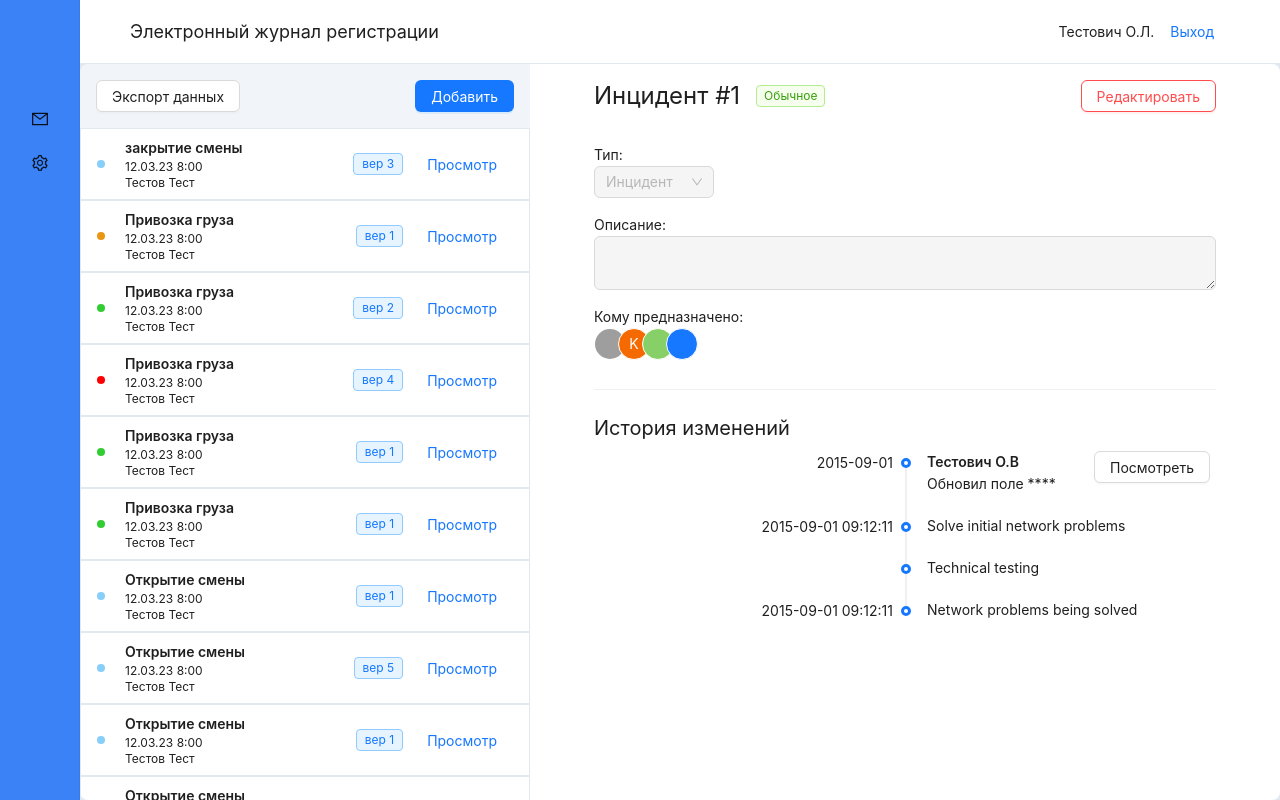
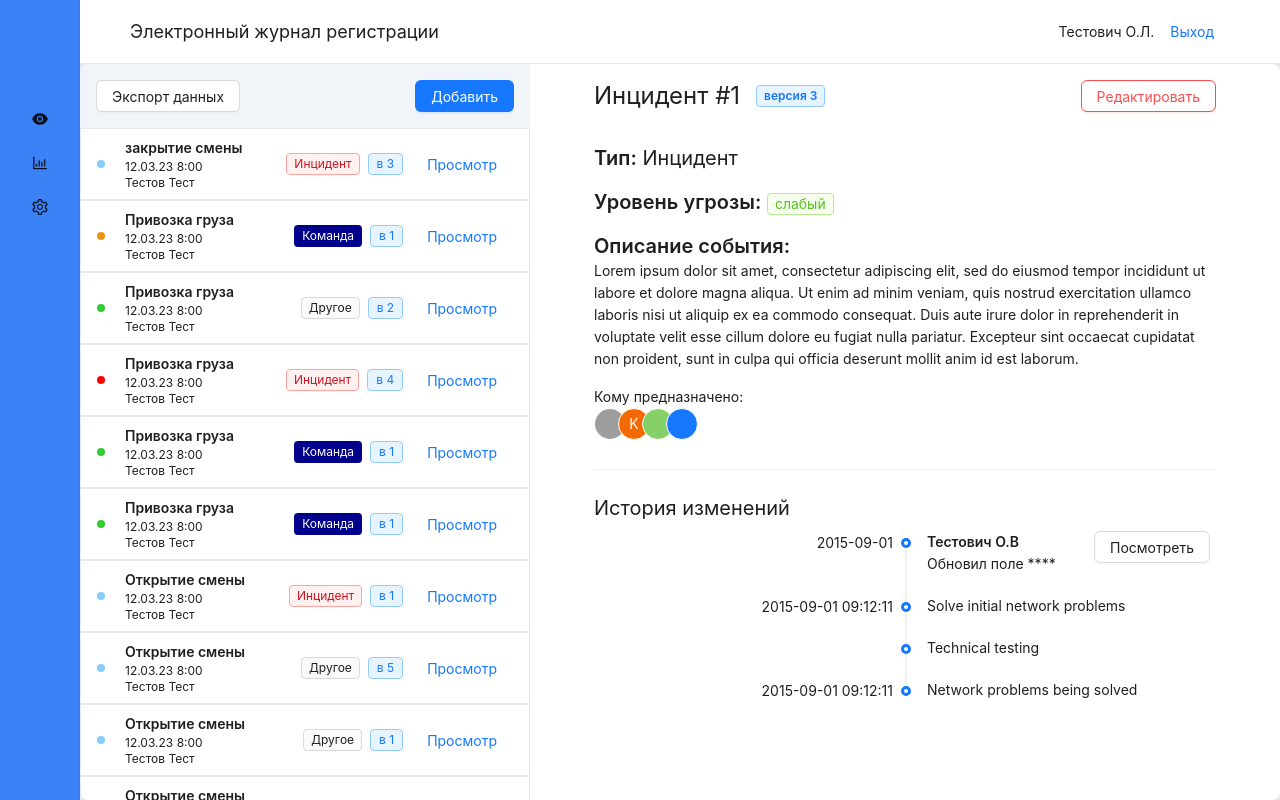
Before and after one commit to EDRO-Technologies/Digital-Challenge_Fazbear.JS, a Next.js app in the folder client-app/: page /events in a window 1280 px wide. Built offline with nearby package versions, Linux system fonts and the light colour scheme; grey boxes are pictures that could not be loaded.

Commit message:
edit analytics page

```diff
--- a/client-app/package.json
+++ b/client-app/package.json
@@ -9,6 +9,7 @@
     "lint": "next lint"
   },
   "dependencies": {
+    "@amcharts/amcharts4": "^4.10.38",
     "@ant-design/cssinjs": "^1.18.0-alpha.0",
     "antd": "^5.11.2",
     "axios": "^1.6.2",
--- a/client-app/src/app/events/events.module.css
+++ b/client-app/src/app/events/events.module.css
@@ -1,3 +1,7 @@
 .hide-scroll-bar {
     -ms-overflow-style: none;  /* IE and Edge */
 }
+
+.risk-tag {
+    font-size: 14px;
+}
--- a/client-app/src/app/events/page.tsx
+++ b/client-app/src/app/events/page.tsx
@@ -200,21 +200,21 @@ const Home: React.FC = () => {
   };
 
   const eventData = [
-    { label: "закрытие смены", type: 3, date: "12.03.23 8:00", version: "вер 3"},
-    { label: "Привозка груза", type: 1, date: "12.03.23 8:00", version: "вер 1" },
-    { label: "Привозка груза", type: 0, date: "12.03.23 8:00", version: "вер 2" },
-    { label: "Привозка груза", type: 2, date: "12.03.23 8:00", version: "вер 4" },
-    { label: "Привозка груза", type: 0, date: "12.03.23 8:00", version: "вер 1" },
-    { label: "Привозка груза", type: 0, date: "12.03.23 8:00", version: "вер 1" },
-    { label: "Открытие смены", type: 3, date: "12.03.23 8:00", version: "вер 1" },
-    { label: "Открытие смены", type: 3, date: "12.03.23 8:00", version: "вер 5" },
-    { label: "Открытие смены", type: 3, date: "12.03.23 8:00", version: "вер 1" },
-    { label: "Открытие смены", type: 3, date: "12.03.23 8:00", version: "вер 2" },
-    { label: "Открытие смены", type: 3, date: "12.03.23 8:00", version: "вер 4" },
-    { label: "Открытие смены", type: 3, date: "12.03.23 8:00", version: "вер 2" },
-    { label: "Открытие смены", type: 3, date: "12.03.23 8:00", version: "вер 3" },
-    { label: "Открытие смены", type: 3, date: "12.03.23 8:00", version: "вер 2" },
-    { label: "Открытие смены", type: 3, date: "12.03.23 8:00", version: "вер 1" },
+    { label: "закрытие смены", risk: 3, date: "12.03.23 8:00", version: 3, eventType: "accident" },
+    { label: "Привозка груза", risk: 1, date: "12.03.23 8:00", version: 1, eventType: "command" },
+    { label: "Привозка груза", risk: 0, date: "12.03.23 8:00", version: 2, eventType: "other" },
+    { label: "Привозка груза", risk: 2, date: "12.03.23 8:00", version: 4, eventType: "accident" },
+    { label: "Привозка груза", risk: 0, date: "12.03.23 8:00", version: 1, eventType: "command" },
+    { label: "Привозка груза", risk: 0, date: "12.03.23 8:00", version: 1, eventType: "command" },
+    { label: "Открытие смены", risk: 3, date: "12.03.23 8:00", version: 1, eventType: "accident" },
+    { label: "Открытие смены", risk: 3, date: "12.03.23 8:00", version: 5, eventType: "other" },
+    { label: "Открытие смены", risk: 3, date: "12.03.23 8:00", version: 1, eventType: "other" },
+    { label: "Открытие смены", risk: 3, date: "12.03.23 8:00", version: 2, eventType: "other" },
+    { label: "Открытие смены", risk: 3, date: "12.03.23 8:00", version: 4, eventType: "other" },
+    { label: "Открытие смены", risk: 3, date: "12.03.23 8:00", version: 2, eventType: "other" },
+    { label: "Открытие смены", risk: 3, date: "12.03.23 8:00", version: 3, eventType: "accident" },
+    { label: "Открытие смены", risk: 3, date: "12.03.23 8:00", version: 2, eventType: "command" },
+    { label: "Открытие смены", risk: 3, date: "12.03.23 8:00", version: 1, eventType: "command" },
   ];
 
   return (
@@ -245,11 +245,12 @@ const Home: React.FC = () => {
           >
             {eventData.map((data) => (
               <EventRecord
-                key={data.date}
-                label={data.label}
-                type={data.type}
-                date={data.date}
-                version={data.version}
+                key       = {data.date}
+                label     = {data.label}
+                risk      = {data.risk}
+                date      = {data.date}
+                version   = {data.version}
+                eventType = {data.eventType}
               ></EventRecord>
             ))}
           </div>
@@ -259,27 +260,30 @@ const Home: React.FC = () => {
           <div className="flex flex-row justify-between mb-8">
             <div className="flex flex-row justify-center items-center gap-4">
               <h1 className="text-2xl">Инцидент #1</h1>
-              <Tag color={"green"}>Обычное</Tag>
+              <Tag color="processing" className="font-semibold">версия 3</Tag>
             </div>
             <Button danger onClick={showEditEventModal}>Редактировать</Button>
           </div>
           <div className="flex flex-col gap-4">
-            <Labeled label="Тип:">
-              <Select
-                disabled={true}
-                defaultValue="lucy"
-                style={{ width: 120 }}
-                // onChange={handleChange}
-                options={[
-                  { value: "jack", label: "Команда" },
-                  { value: "lucy", label: "Инцидент" },
-                  { value: "Yiminghe", label: "Критичность" },
-                ]}
-              />
-            </Labeled>
-            <Labeled label="Описание:">
-              <TextArea disabled={true}></TextArea>
-            </Labeled>
+            <p className="text-xl">
+              <span className="font-semibold">Тип:</span>
+              {"\t"} Инцидент
+            </p>
+            <p className="text-xl">
+              <span className="font-semibold">Уровень угрозы:</span>
+              {"\t"} <Tag color="success" style={{fontSize: "14px"}}>слабый</Tag>
+            </p>
+            <p>
+              <span className="text-xl font-semibold">Описание события:</span>
+              <p>
+                Lorem ipsum dolor sit amet,
+                consectetur adipiscing elit, sed do eiusmod tempor incididunt ut labore et dolore magna aliqua.
+                Ut enim ad minim veniam, quis nostrud exercitation ullamco laboris nisi ut aliquip ex ea commodo
+                consequat. Duis aute irure dolor in reprehenderit in voluptate velit esse cillum dolore eu fugiat
+                nulla pariatur. Excepteur sint occaecat cupidatat non proident, sunt in culpa qui officia deserunt
+                mollit anim id est laborum.
+              </p>
+            </p>
 
             <Labeled label="Кому предназначено:">
               <Avatar.Group>
--- /dev/null
+++ b/client-app/src/components/AnalyticViewer.tsx
@@ -0,0 +1,26 @@
+import React, { useState } from 'react';
+import type { RadioChangeEvent, DescriptionsProps } from 'antd';
+import { Card, Col, Row, Statistic } from 'antd';
+
+interface AnalyticProps {
+  title: string;
+  value: number;
+  prefixColor: string;
+}
+
+const AnalyticViewer: React.FC<AnalyticProps> = ({title, value, prefixColor}) => (
+  <div className="p-2">
+    <Card bordered={true}>
+      <Statistic
+        title={title}
+        value={value}
+        prefix={<div
+          className="h-4 w-4 rounded-full"
+          style={{backgroundColor: prefixColor}}>
+        </div>}
+      />
+    </Card>
+  </div>
+);
+
+export default AnalyticViewer;
--- a/client-app/src/components/EventRecord/EventRecord.tsx
+++ b/client-app/src/components/EventRecord/EventRecord.tsx
@@ -3,29 +3,51 @@ import classes from "./EventRecord.module.css";
 import { Button, Tag } from "antd";
 
 interface EventRecordProps {
-  type: number;
+  risk: number;
   label: string;
   date: string;
-  version: string;
+  version: number;
+  eventType: string;
 }
 
-const EventRecord: React.FC<EventRecordProps> = ({ type, label, date, version}) => {
-  let typeColor;
+const EventRecord: React.FC<EventRecordProps> = ({
+    risk,
+    label,
+    date,
+    version,
+    eventType,
+  }) => {
+  let riskColor;
+  let tagText;
+  let tagColor;
 
-  if(type == 0) {
-    typeColor  = classes.type_1;
-  } else if(type == 1) {
-    typeColor  = classes.type_2;
-  } else if (type == 2) {
-    typeColor  = classes.type_3;
-  } else if(type == 3) {
-    typeColor  = classes.type_4;
+  if(risk == 0) {
+    riskColor  = classes.type_1;
+  } else if(risk == 1) {
+    riskColor  = classes.type_2;
+  } else if (risk == 2) {
+    riskColor  = classes.type_3;
+  } else if(risk == 3) {
+    riskColor  = classes.type_4;
   }
+
+  if(eventType === "accident") {
+    tagText = "Инцидент";
+    tagColor = "red";
+  } else if(eventType === "command") {
+    tagText = "Команда";
+    tagColor = "darkblue";
+  } else if (eventType === "other") {
+    tagText = "Другое";
+    tagColor = "default";
+  }
+
+
 
   return (
     <div className="bg-white flex flex-row justify-between items-center border-solid border border-slate-200 px-4 py-2">
       <div className="flex flex-row items-center gap-5">
-        <div className={`w-2 h-2 ${typeColor} rounded-full`}></div>
+        <div className={`w-2 h-2 ${riskColor} rounded-full`}></div>
         <div className="flex flex-col">
           <div className="font-semibold ">{label}</div>
           <div className="text-xs">{date}</div>
@@ -33,10 +55,10 @@ const EventRecord: React.FC<EventRecordProps> = ({ type, label, date, version})
         </div>
       </div>
       <div className="flex flex-row items-center">
-        <Tag color="processing" className="px-2">{version}</Tag>
+        <Tag color={tagColor}>{tagText}</Tag>
+        <Tag color="processing" className="px-2">в {version}</Tag>
         <Button type="link">Просмотр</Button>
       </div>
-
     </div>
   );
 };
--- a/client-app/src/components/Menu.tsx
+++ b/client-app/src/components/Menu.tsx
@@ -4,9 +4,9 @@ import React from "react";
 
 import {  Menu, MenuProps } from "antd";
 import {
-  AppstoreOutlined,
+  AppstoreOutlined, BarChartOutlined, EyeFilled,
   MailOutlined,
-  SettingOutlined,
+  SettingOutlined, StockOutlined,
 } from "@ant-design/icons";
 import { permanentRedirect, redirect } from "next/navigation";
 
@@ -19,14 +19,20 @@ export default function AppMenu() {
 
   const items: MenuProps["items"] = [
     {
-      label: "Navigation One",
-      key: "mail",
-      icon: <MailOutlined />,
+      label: "Журнал оператора",
+      key: "operator",
+      icon: <EyeFilled />,
       onClick: () => push("/events"),
     },
     {
-      label: "Navigation Three - Submenu",
-      key: "SubMenu",
+      label: "Аналитика",
+      key: "analytics",
+      icon: <BarChartOutlined />,
+      onClick: () => push("/analytics"),
+    },
+    {
+      label: "Настройки",
+      key: "settings",
       icon: <SettingOutlined />,
       onClick: () => push("/login"),
     },
--- /dev/null
+++ b/package.json
@@ -0,0 +1,5 @@
+{
+  "dependencies": {
+    "amcharts": "^3.14.5"
+  }
+}
```
Also changed, not shown: client-app/src/app/analytics/page.tsx (added, +59 -0 lines), client-app/src/components/Charts.tsx (added, +48 -0 lines), 2 other files (tests, documents, lock files or other folders).
